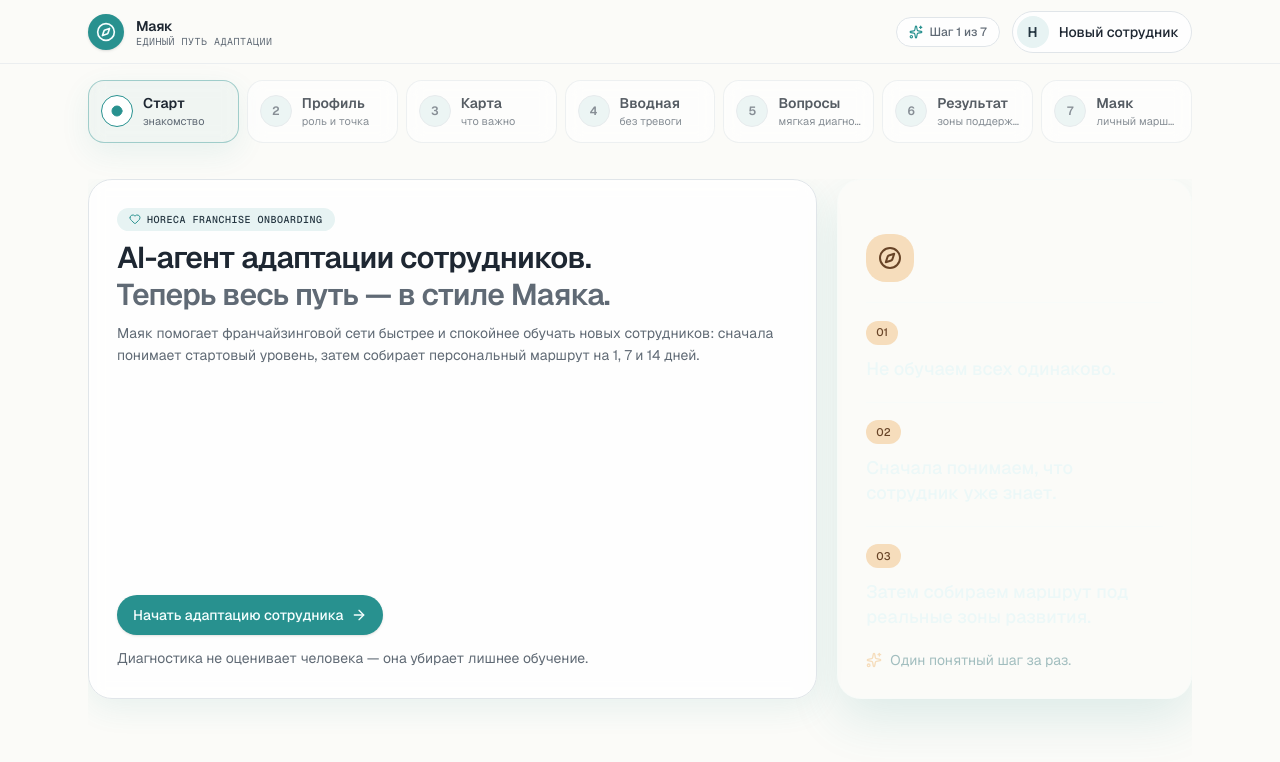
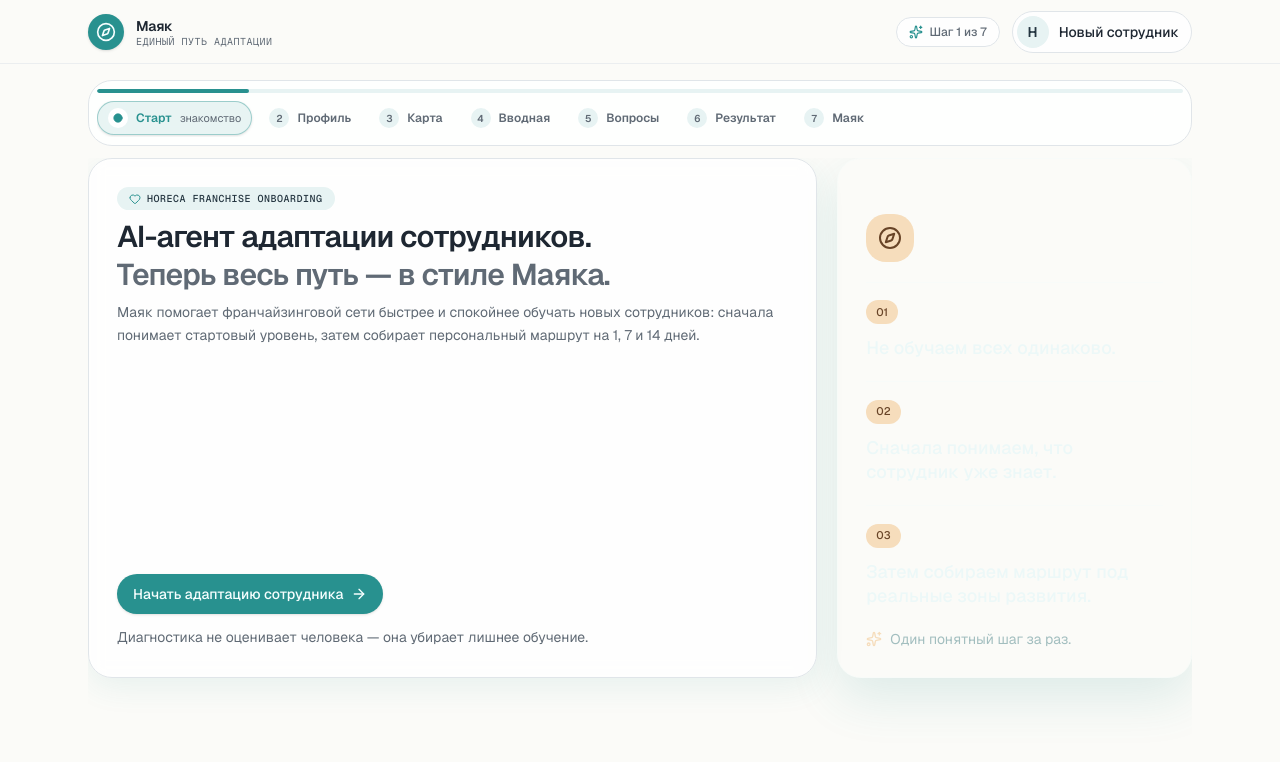
Before and after one commit to Ramilko37/ai-onboarding, a Next.js app: page / in a window 1280 px wide. Shown: the top 762 px of the page. Built offline with nearby package versions, Linux system fonts and the light colour scheme.

Commit message:
Compact onboarding shared components

```diff
--- a/src/modules/onboarding-agent/ui/components.tsx
+++ b/src/modules/onboarding-agent/ui/components.tsx
@@ -23,12 +23,12 @@ import { getRoleLabel } from "../lib/getRoleLabel";
 
 export const onboardingSteps: Array<{ id: OnboardingStep; label: string; caption: string }> = [
   { id: "welcome", label: "Старт", caption: "знакомство" },
-  { id: "employee_profile", label: "Профиль", caption: "роль и точка" },
-  { id: "competency_map", label: "Карта", caption: "что важно" },
-  { id: "diagnostic_intro", label: "Вводная", caption: "без тревоги" },
-  { id: "diagnostic", label: "Вопросы", caption: "мягкая диагностика" },
-  { id: "diagnostic_result", label: "Результат", caption: "зоны поддержки" },
-  { id: "learning_route", label: "Маяк", caption: "личный маршрут" },
+  { id: "employee_profile", label: "Профиль", caption: "роль" },
+  { id: "competency_map", label: "Карта", caption: "темы" },
+  { id: "diagnostic_intro", label: "Вводная", caption: "контекст" },
+  { id: "diagnostic", label: "Вопросы", caption: "8 минут" },
+  { id: "diagnostic_result", label: "Результат", caption: "итоги" },
+  { id: "learning_route", label: "Маяк", caption: "маршрут" },
 ];
 
 type ButtonProps = {
@@ -36,13 +36,25 @@ type ButtonProps = {
   onClick?: () => void;
   type?: "button" | "submit";
   disabled?: boolean;
+  className?: string;
 };
 
 export function StepProgress({ currentStep }: { currentStep: OnboardingStep }) {
   const currentIndex = onboardingSteps.findIndex((step) => step.id === currentStep);
+  const progressPercent = Math.round(((currentIndex + 1) / onboardingSteps.length) * 100);
 
   return (
-    <nav className="mb-6 grid gap-2 sm:grid-cols-2 lg:grid-cols-7" aria-label="Прогресс сценария">
+    <nav
+      className="shrink-0 rounded-3xl border border-border bg-card/70 p-2 backdrop-blur-xl"
+      aria-label="Прогресс сценария"
+    >
+      <div className="mb-2 h-1 overflow-hidden rounded-full bg-secondary">
+        <span
+          className="block h-full rounded-full bg-primary transition-[width] duration-300"
+          style={{ width: `${progressPercent}%` }}
+        />
+      </div>
+      <div className="flex gap-1.5 overflow-x-auto pb-0.5">
         {onboardingSteps.map((step, index) => {
           const isDone = index < currentIndex;
           const isActive = index === currentIndex;
@@ -50,48 +62,45 @@ export function StepProgress({ currentStep }: { currentStep: OnboardingStep }) {
           return (
             <div
               className={cn(
-              "rounded-2xl border bg-card/75 p-3 backdrop-blur-sm transition",
-              isActive && "border-primary/40 bg-primary/5 shadow-[var(--shadow-card)]",
-              isDone && "border-border bg-card/80",
-              !isDone && !isActive && "border-border/70 opacity-75",
+                "flex min-w-fit items-center gap-2 rounded-full border px-2.5 py-1.5 transition",
+                isActive && "border-primary/40 bg-primary/10 text-primary shadow-sm",
+                isDone && "border-border bg-card text-foreground",
+                !isDone && !isActive && "border-transparent text-muted-foreground",
               )}
               key={step.id}
             >
-            <div className="flex items-center gap-2.5">
               <span
                 className={cn(
-                  "flex h-8 w-8 shrink-0 items-center justify-center rounded-full border text-xs font-semibold",
-                  isDone && "border-primary bg-primary text-primary-foreground",
-                  isActive && "animate-pulse-ring border-primary bg-card text-primary",
-                  !isDone && !isActive && "border-border bg-secondary text-muted-foreground",
+                  "flex h-5 w-5 shrink-0 items-center justify-center rounded-full text-[10px] font-semibold",
+                  isDone && "bg-primary text-primary-foreground",
+                  isActive && "animate-pulse-ring bg-card text-primary ring-1 ring-primary/40",
+                  !isDone && !isActive && "bg-secondary text-muted-foreground",
                 )}
                 aria-hidden="true"
               >
-                {isDone ? <Check className="h-3.5 w-3.5" /> : isActive ? <Circle className="h-3 w-3 fill-current" /> : index + 1}
+                {isDone ? <Check className="h-3 w-3" /> : isActive ? <Circle className="h-2.5 w-2.5 fill-current" /> : index + 1}
               </span>
-              <span className="min-w-0">
-                <span className="block truncate text-sm font-semibold text-foreground">{step.label}</span>
-                <span className="block truncate text-[11px] text-muted-foreground">{step.caption}</span>
-              </span>
-            </div>
+              <span className="text-xs font-semibold">{step.label}</span>
+              {isActive && <span className="hidden text-[11px] text-muted-foreground sm:inline">{step.caption}</span>}
             </div>
           );
         })}
+      </div>
     </nav>
   );
 }
 
-export function PrimaryButton({ children, onClick, type = "button", disabled }: ButtonProps) {
+export function PrimaryButton({ children, onClick, type = "button", disabled, className }: ButtonProps) {
   return (
-    <MayakButton disabled={disabled} onClick={onClick} type={type} variant="primary">
+    <MayakButton className={className} disabled={disabled} onClick={onClick} type={type} variant="primary">
       {children}
     </MayakButton>
   );
 }
 
-export function SecondaryButton({ children, onClick, type = "button", disabled }: ButtonProps) {
+export function SecondaryButton({ children, onClick, type = "button", disabled, className }: ButtonProps) {
   return (
-    <MayakButton disabled={disabled} onClick={onClick} type={type} variant="secondary">
+    <MayakButton className={className} disabled={disabled} onClick={onClick} type={type} variant="secondary">
       {children}
     </MayakButton>
   );
@@ -112,6 +121,7 @@ export function RoleCard({
 }) {
   return (
     <MayakOptionCard
+      className="h-full"
       title={title}
       description={description}
       selected={selected}
@@ -134,9 +144,10 @@ export function GradeSelector({
   onChange: (value: EmployeeGrade) => void;
 }) {
   return (
-    <div className="mt-2 grid gap-3 lg:grid-cols-3">
+    <div className="grid gap-2 lg:grid-cols-3">
       {options.map((option) => (
         <MayakOptionCard
+          className="min-h-0"
           key={option.value}
           title={option.label}
           description={option.description}
@@ -150,25 +161,25 @@ export function GradeSelector({
 
 export function EmployeeSummaryCard({ employee }: { employee: EmployeeProfile }) {
   return (
-    <MayakPanel variant="deep" padding="lg" ariaLabel="Профиль сотрудника">
-      <div className="grid gap-6 lg:grid-cols-[0.8fr_1fr_0.9fr] lg:items-center">
+    <MayakPanel variant="deep" padding="md" ariaLabel="Профиль сотрудника">
+      <div className="grid gap-4 lg:grid-cols-[0.65fr_1fr_0.85fr] lg:items-center">
         <div>
-          <span className="inline-flex items-center gap-1.5 rounded-full bg-accent px-3 py-1 font-mono text-[11px] uppercase tracking-wider text-accent-foreground">
+          <span className="inline-flex items-center gap-1.5 rounded-full bg-accent px-2.5 py-1 font-mono text-[10px] uppercase tracking-wider text-accent-foreground">
             <Sparkles className="h-3 w-3" aria-hidden="true" />
-            Профиль адаптации
+            Профиль
           </span>
-          <h2 className="mt-3 text-2xl font-semibold tracking-tight text-deep-foreground">
+          <h2 className="mt-2 truncate text-xl font-semibold tracking-tight text-deep-foreground">
             {employee.name}
           </h2>
         </div>
-        <dl className="grid gap-3 sm:grid-cols-2">
+        <dl className="grid gap-2 sm:grid-cols-2">
           <SummaryFact label="Роль" value={getRoleLabel(employee.role)} />
           <SummaryFact label="Грейд" value={getGradeLabel(employee.grade)} />
           <SummaryFact label="Точка" value={employee.location} />
           <SummaryFact label="Дата выхода" value={formatDate(employee.startDate)} />
         </dl>
-        <p className="text-sm leading-relaxed text-deep-muted">
-          Маяк использует роль и грейд только для персонализации маршрута: что уже знакомо — сократим, где нужна поддержка — подсветим спокойно.
+        <p className="line-clamp-3 text-xs leading-relaxed text-deep-muted">
+          Маяк использует роль и грейд только для персонализации: что знакомо — сократит, где нужна поддержка — подсветит.
         </p>
       </div>
     </MayakPanel>
@@ -177,26 +188,26 @@ export function EmployeeSummaryCard({ employee }: { employee: EmployeeProfile })
 
 function SummaryFact({ label, value }: { label: string; value: ReactNode }) {
   return (
-    <div className="border-t border-deep-border pt-3">
-      <dt className="text-xs text-deep-muted">{label}</dt>
-      <dd className="mt-1 font-semibold text-deep-foreground">{value}</dd>
+    <div className="border-t border-deep-border pt-2">
+      <dt className="text-[11px] text-deep-muted">{label}</dt>
+      <dd className="mt-0.5 truncate text-sm font-semibold text-deep-foreground">{value}</dd>
     </div>
   );
 }
 
 export function CompetencyMilestoneCard({ milestone }: { milestone: CompetencyMilestone }) {
   return (
-    <MayakPanel padding="md" className="transition hover:-translate-y-0.5 hover:border-primary/40">
+    <MayakPanel padding="sm" className="h-full transition hover:-translate-y-0.5 hover:border-primary/40">
       <MayakBadge tone="primary">День {milestone.day}</MayakBadge>
-      <h3 className="mt-4 text-lg font-semibold tracking-tight text-foreground">
+      <h3 className="mt-3 text-base font-semibold tracking-tight text-foreground">
         {getMilestoneTitle(milestone.day)}
       </h3>
-      <p className="mt-2 text-sm leading-relaxed text-muted-foreground">{milestone.goal}</p>
-      <ul className="mt-4 space-y-2 text-sm text-foreground/85">
-        {milestone.competencies.map((competency) => (
+      <p className="mt-1 line-clamp-2 text-xs leading-relaxed text-muted-foreground">{milestone.goal}</p>
+      <ul className="mt-3 space-y-1.5 text-xs text-foreground/85">
+        {milestone.competencies.slice(0, 4).map((competency) => (
           <li className="flex gap-2" key={competency}>
-            <span className="mt-2 h-1.5 w-1.5 shrink-0 rounded-full bg-primary" aria-hidden="true" />
-            <span>{competency}</span>
+            <span className="mt-1.5 h-1.5 w-1.5 shrink-0 rounded-full bg-primary" aria-hidden="true" />
+            <span className="line-clamp-1">{competency}</span>
           </li>
         ))}
       </ul>
@@ -206,10 +217,12 @@ export function CompetencyMilestoneCard({ milestone }: { milestone: CompetencyMi
 
 export function CompetencyTopicCard({ topic }: { topic: CompetencyTopic }) {
   return (
-    <MayakPanel padding="sm" className="transition hover:-translate-y-0.5 hover:border-primary/40">
-      <h3 className="text-sm font-semibold text-foreground">{topic.title}</h3>
-      <div className="mt-3 flex flex-wrap gap-2">
+    <MayakPanel padding="xs" className="transition hover:border-primary/40">
+      <div className="flex items-start justify-between gap-2">
+        <h3 className="text-xs font-semibold leading-snug text-foreground">{topic.title}</h3>
         <ImportanceBadge importance={topic.importance} />
+      </div>
+      <div className="mt-2">
         <SkippableBadge required={topic.required} skippable={topic.skippable} />
       </div>
     </MayakPanel>
@@ -217,12 +230,7 @@ export function CompetencyTopicCard({ topic }: { topic: CompetencyTopic }) {
 }
 
 export function ImportanceBadge({ importance }: { importance: Importance }) {
-  const label =
-    importance === "high"
-      ? "Высокая важность"
-      : importance === "medium"
-        ? "Средняя важность"
-        : "Низкая важность";
+  const label = importance === "high" ? "Высокая" : importance === "medium" ? "Средняя" : "Низкая";
 
   return <MayakBadge tone={importance === "high" ? "accent" : "secondary"}>{label}</MayakBadge>;
 }
@@ -235,14 +243,14 @@ export function SkippableBadge({
   required: boolean;
 }) {
   if (required || skippable === false) {
-    return <MayakBadge tone="primary">Обязательный блок</MayakBadge>;
+    return <MayakBadge tone="primary">Обязательный</MayakBadge>;
   }
 
   if (skippable === "partial") {
-    return <MayakBadge tone="secondary">Можно сократить</MayakBadge>;
+    return <MayakBadge tone="secondary">Сократить</MayakBadge>;
   }
 
-  return <MayakBadge tone="muted">Можно пропустить</MayakBadge>;
+  return <MayakBadge tone="muted">Пропустить</MayakBadge>;
 }
 
 export function StatGrid({
@@ -253,7 +261,7 @@ export function StatGrid({
   className?: string;
 }) {
   return (
-    <div className={cn("grid gap-3 md:grid-cols-3", className)}>
+    <div className={cn("grid gap-2 md:grid-cols-3", className)}>
       {stats.map((stat) => (
         <MayakStatCard
           key={`${stat.label}-${stat.value}`}
@@ -268,14 +276,14 @@ export function StatGrid({
 
 function getMilestoneTitle(day: 1 | 7 | 14) {
   if (day === 1) {
-    return "Что важно в первый день";
+    return "Первый день";
   }
 
   if (day === 7) {
-    return "Что нужно освоить за 7 дней";
+    return "За 7 дней";
   }
 
-  return "Что нужно освоить за 14 дней";
+  return "За 14 дней";
 }
 
 function formatDate(value: string) {
```
Lines whose indentation alone changed are shown as unchanged.
